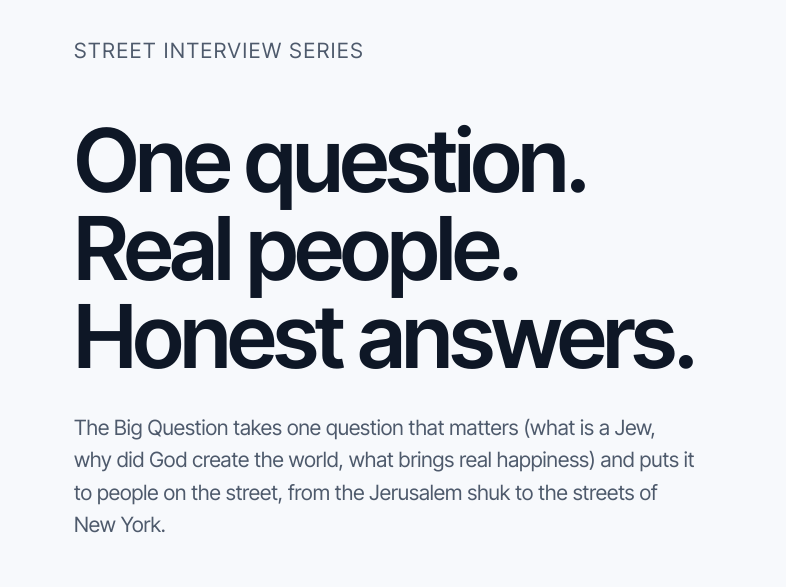
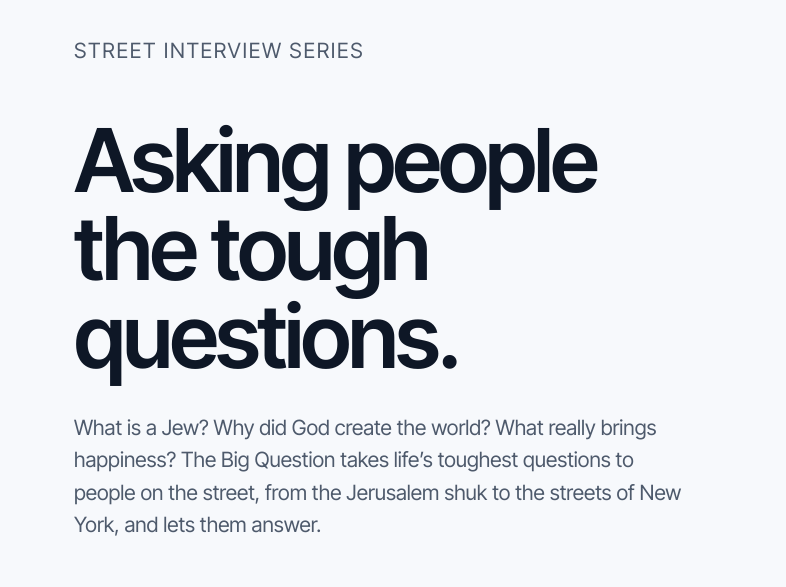
Before and after one commit to Nicksel1/the_big_q, a plain HTML site: page index.html in a window 1280 px wide. Shown: the part 158-745 px from the top of the page, 0-786 px from the left. Drawn offline with Linux system fonts and the light colour scheme.

Commit message:
Change headline to 'Asking people the tough questions'
Co-Authored-By: Claude Opus 5.5 <noreply@anthropic.com>
Claude-Session: https://claude.ai/code/session_01U8HK8GuWCpwMYD67yTdW3N

```diff
--- a/index.html
+++ b/index.html
@@ -235,8 +235,8 @@ dialog::backdrop { background: var(--overlay); }
     <div class="wrap">
       <div>
       <p class="label">Street interview series</p>
-      <h1>One question. Real people. Honest answers.</h1>
-      <p>The Big Question takes one question that matters (what is a Jew, why did God create the world, what brings real happiness) and puts it to people on the street, from the Jerusalem shuk to the streets of New York.</p>
+      <h1>Asking people the tough questions.</h1>
+      <p>What is a Jew? Why did God create the world? What really brings happiness? The Big Question takes life’s toughest questions to people on the street, from the Jerusalem shuk to the streets of New York, and lets them answer.</p>
       <a class="btn" href="#episodes">Watch the episodes</a>
       <a class="link" href="#work-with-us">Partner with us</a>
       </div>
```
